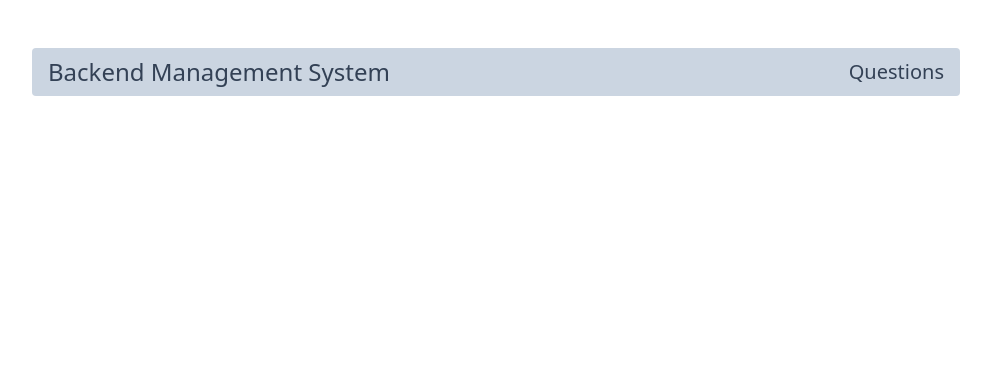
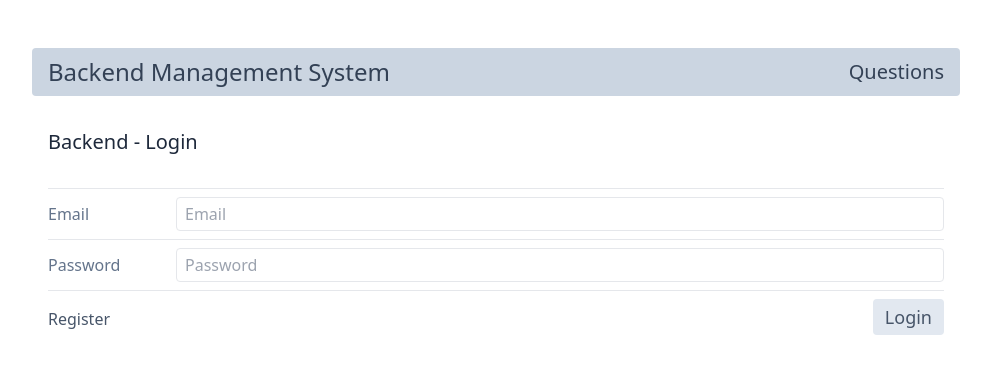
Before and after one commit to stevenlei/vue-quiz-backend, a Vue app: page /auth/login in a window 1280 px wide. Shown: the top 374 px of the page, without its empty margins (144-1135 px from the left). Built offline with nearby package versions, Linux system fonts and the light colour scheme; no server answers.

Commit message:
implement firebase auth

```diff
--- a/firebase-init.js
+++ b/firebase-init.js
@@ -1,5 +1,12 @@
 import { initializeApp } from "firebase/app";
 import { getFirestore } from "firebase/firestore";
+import {
+  getAuth,
+  createUserWithEmailAndPassword,
+  signInWithEmailAndPassword,
+  onAuthStateChanged,
+  signOut,
+} from "firebase/auth";
 
 const firebaseConfig = {
   apiKey: import.meta.env.VITE_apiKey,
@@ -13,5 +20,13 @@ const firebaseConfig = {
 
 const app = initializeApp(firebaseConfig);
 const db = getFirestore(app);
+const auth = getAuth(app);
 
-export { db };
+export {
+  db,
+  auth,
+  createUserWithEmailAndPassword,
+  signInWithEmailAndPassword,
+  onAuthStateChanged,
+  signOut,
+};
--- /dev/null
+++ b/src/components/Auth/Login.vue
@@ -0,0 +1,90 @@
+<script>
+import {
+  auth,
+  signInWithEmailAndPassword,
+  onAuthStateChanged,
+} from "../../../firebase-init";
+
+export default {
+  data() {
+    return {
+      email: "",
+      password: "",
+      error: null,
+    };
+  },
+  methods: {
+    async login() {
+      try {
+        const response = await signInWithEmailAndPassword(
+          auth,
+          this.email,
+          this.password
+        );
+
+        this.$router.push("/");
+      } catch (error) {
+        this.error = error.message;
+        console.log(error);
+      }
+    },
+  },
+};
+</script>
+
+<template>
+  <h1 class="text-xl mx-4 my-8 text-slate-800">
+    <span>Backend - Login</span>
+  </h1>
+
+  <ul class="m-4 border-t">
+    <li class="flex items-center py-2 border-b">
+      <label for="email" class="w-32 text-slate-500">Email</label>
+      <input
+        type="text"
+        id="email"
+        class="border rounded px-2 py-1 block flex-1"
+        placeholder="Email"
+        v-model="email"
+      />
+    </li>
+    <li class="flex items-center py-2 border-b">
+      <label for="password" class="w-32 text-slate-500">Password</label>
+      <input
+        type="password"
+        id="password"
+        class="border rounded px-2 py-1 block flex-1"
+        placeholder="Password"
+        v-model="password"
+      />
+    </li>
+    <li class="py-2 text-right flex justify-between">
+      <div class="py-2">
+        <router-link
+          to="/auth/register"
+          class="text-slate-600 hover:text-slate-700"
+        >
+          Register
+        </router-link>
+      </div>
+      <div>
+        <p class="text-red-500 pb-4" v-if="error">{{ error }}</p>
+        <button
+          class="
+            text-slate-600
+            hover:text-slate-800
+            bg-slate-200
+            rounded
+            hover:bg-slate-300
+            px-3
+            py-1
+            text-lg
+          "
+          @click="login"
+        >
+          Login
+        </button>
+      </div>
+    </li>
+  </ul>
+</template>
--- /dev/null
+++ b/src/components/Auth/Register.vue
@@ -0,0 +1,76 @@
+<script>
+import { auth, createUserWithEmailAndPassword } from "../../../firebase-init";
+
+export default {
+  data() {
+    return {
+      email: "",
+      password: "",
+      error: null,
+    };
+  },
+  methods: {
+    async register() {
+      try {
+        const response = await createUserWithEmailAndPassword(
+          auth,
+          this.email,
+          this.password
+        );
+
+        this.$router.push("/auth/login");
+      } catch (error) {
+        this.error = error.message;
+        console.log(error);
+      }
+    },
+  },
+};
+</script>
+
+<template>
+  <h1 class="text-xl mx-4 my-8 text-slate-800">
+    <span>Backend - Register</span>
+  </h1>
+
+  <ul class="m-4 border-t">
+    <li class="flex items-center py-2 border-b">
+      <label for="email" class="w-32 text-slate-500">Email</label>
+      <input
+        type="text"
+        id="email"
+        class="border rounded px-2 py-1 block flex-1"
+        placeholder="Email"
+        v-model="email"
+      />
+    </li>
+    <li class="flex items-center py-2 border-b">
+      <label for="password" class="w-32 text-slate-500">Password</label>
+      <input
+        type="password"
+        id="password"
+        class="border rounded px-2 py-1 block flex-1"
+        placeholder="Password"
+        v-model="password"
+      />
+    </li>
+    <li class="py-2 text-right">
+      <p class="text-red-500 pb-4" v-if="error">{{ error }}</p>
+      <button
+        class="
+          text-slate-600
+          hover:text-slate-800
+          bg-slate-200
+          rounded
+          hover:bg-slate-300
+          px-3
+          py-1
+          text-lg
+        "
+        @click="register"
+      >
+        Register
+      </button>
+    </li>
+  </ul>
+</template>
--- a/src/components/Index.vue
+++ b/src/components/Index.vue
@@ -1,9 +1,40 @@
 <script>
-export default {};
+import { auth, signOut } from "../../firebase-init";
+
+export default {
+  data() {
+    return {
+      loggedInUser: {},
+    };
+  },
+  mounted() {
+    this.loggedInUser = JSON.parse(localStorage.getItem("user"));
+  },
+  methods: {
+    async logout() {
+      try {
+        await signOut(auth);
+
+        localStorage.removeItem("user");
+        this.$router.push("/auth/login");
+      } catch (err) {
+        console.error(err);
+      }
+    },
+  },
+};
 </script>
 
 <template>
   <p class="text-center my-20 text-slate-800">
     This is the backend index page.
+    <br /><br />
+    You are logged in as {{ loggedInUser.email }}
+    <button
+      @click="logout"
+      class="bg-slate-200 px-2 py-1 rounded hover:bg-slate-300"
+    >
+      Logout
+    </button>
   </p>
 </template>
--- a/src/main.js
+++ b/src/main.js
@@ -3,12 +3,19 @@ import { createRouter, createWebHistory } from "vue-router";
 import "./style.css";
 import App from "./App.vue";
 import BackendIndex from "./components/Index.vue";
+import { auth, onAuthStateChanged } from "../firebase-init.js";
+
+import AuthLogin from "./components/Auth/Login.vue";
+import AuthRegister from "./components/Auth/Register.vue";
+
 import QuestionHome from "./components/Question/Home.vue";
 import QuestionCreate from "./components/Question/Create.vue";
 import QuestionEdit from "./components/Question/Edit.vue";
 
 const routes = [
   { path: "/", component: BackendIndex },
+  { path: "/auth/login", component: AuthLogin },
+  { path: "/auth/register", component: AuthRegister },
   { path: "/questions", component: QuestionHome },
   { path: "/question/create", component: QuestionCreate },
   { path: "/question/edit/:id", component: QuestionEdit },
@@ -19,6 +26,39 @@ const router = createRouter({
   routes,
 });
 
+router.beforeEach(async (to, from) => {
+  let isAuthenticated = await getAuthState();
+
+  if (
+    to.path !== "/auth/login" &&
+    to.path !== "/auth/register" &&
+    !isAuthenticated
+  ) {
+    // redirect the user to the login page
+    return { path: "/auth/login" };
+  }
+});
+
+async function getAuthState() {
+  return new Promise((resolve, reject) => {
+    onAuthStateChanged(auth, (user) => {
+      if (user) {
+        localStorage.setItem(
+          "user",
+          JSON.stringify({
+            uid: user.uid,
+            email: user.email,
+          })
+        );
+        resolve(true);
+      } else {
+        localStorage.removeItem("user");
+        resolve(false);
+      }
+    });
+  });
+}
+
 const app = createApp(App);
 
 app.use(router);
```
